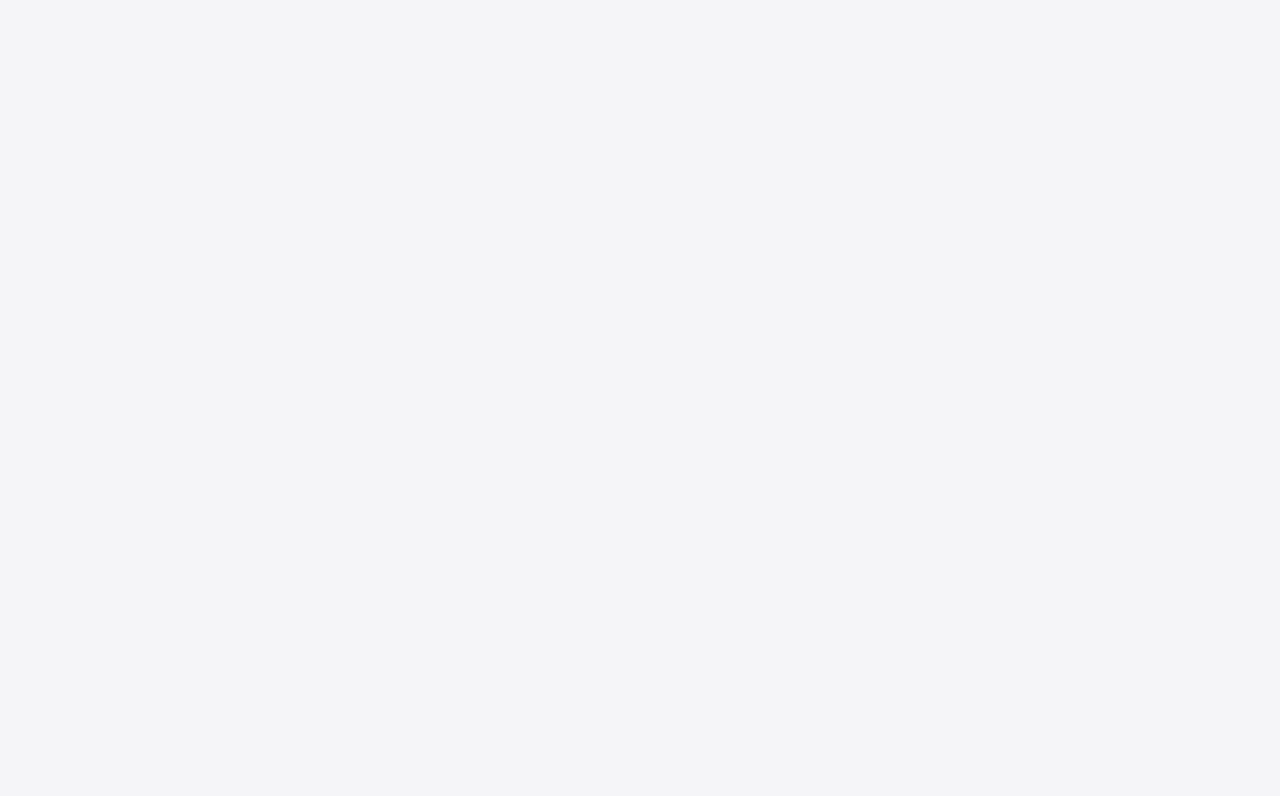
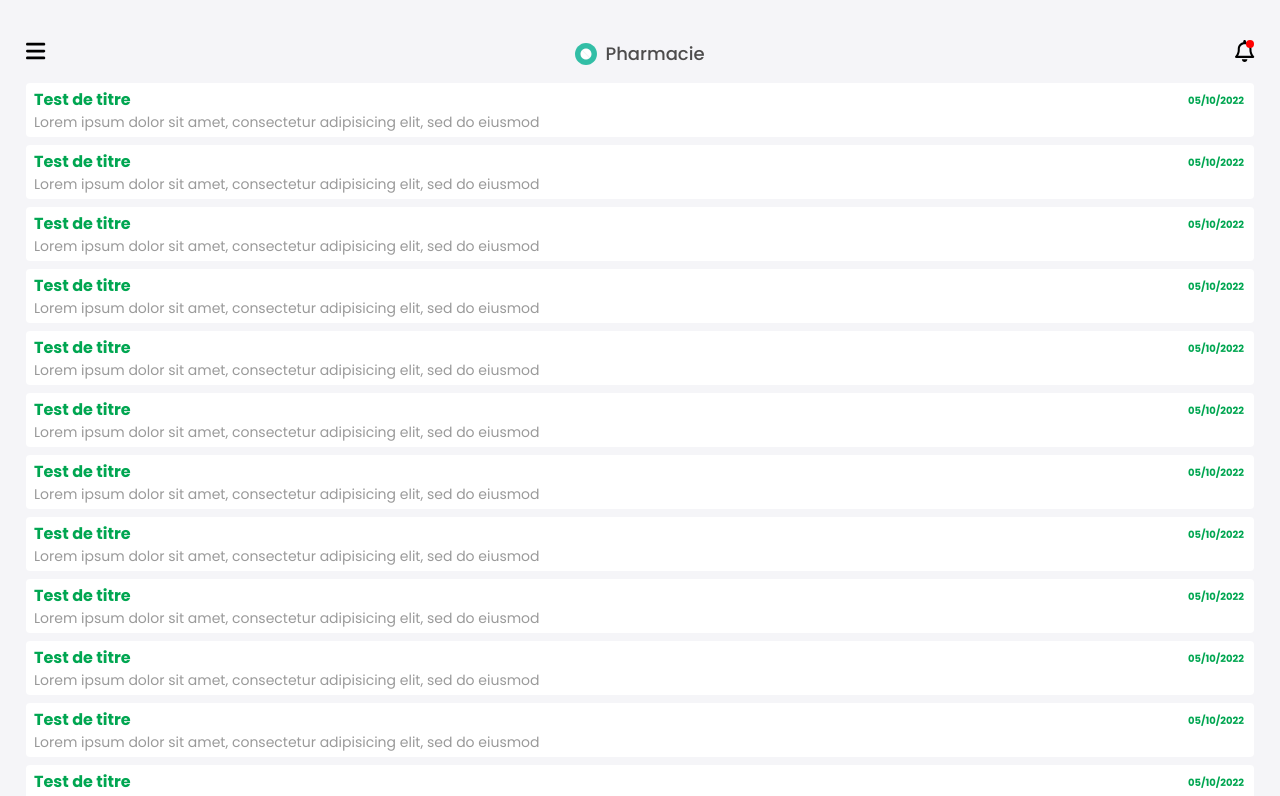
Before and after one commit to MMK-13/pharmacy-front, a Vue app: page /notifications in a window 1280 px wide. Before the commit this address had no page. Shown: the top 796 px of the page. Built offline with nearby package versions, Linux system fonts and the light colour scheme.

Commit message:
Add notification route, creating NotificationPage and NotificationItem

```diff
--- /dev/null
+++ b/src/components/NotificationItem.vue
@@ -0,0 +1,38 @@
+<template>
+	<div class="notification">
+		<h2 class="notification__title">{{ title }}<span class="notification__date">{{ date }}</span></h2>
+		<p class="notification__text">{{ content }}</p>
+	</div>
+</template>
+
+<script>
+	export default {
+		name: 'NotificationItem',
+		props: ['title', 'content', 'date']
+	}
+</script>
+
+<style scoped>
+	.notification {
+		position: relative;
+		background-color: #FFF;
+		border-radius: 4px;
+		padding: 4px 8px;
+	}
+	.notification__title {
+		color: #00A651;
+		margin: 0;
+		font-size: 16px;
+	}
+	.notification__text {
+		color: #9A9A9A;
+		margin: 0;
+		font-size: 14px;
+	}
+	.notification__date {
+		position: absolute;
+		font-size: 10px;
+		top: 10px;
+		right: 10px;
+	}
+</style>
--- /dev/null
+++ b/src/pages/NotificationPage.vue
@@ -0,0 +1,61 @@
+<template>
+	<div class="container">
+		<TopHeader class="TopHeader" />
+		<NotificationItem v-for="(notification, key) in notifications" :key="key" class="NotificationItem"
+			:title="notification.title"
+			:content="notification.content"
+			:date="notification.date"
+		/>
+	</div>
+</template>
+
+<script>
+	import TopHeader from '@/components/TopHeader'
+	import NotificationItem from '@/components/NotificationItem'
+
+	export default {
+		name: 'NotificationPage',
+		components: {
+			TopHeader,
+			NotificationItem,
+		},
+		data() {
+			return {
+				notifications: [
+					{title: 'Test de titre', content: 'Lorem ipsum dolor sit amet, consectetur adipisicing elit, sed do eiusmod', date: '05/10/2022'},
+					{title: 'Test de titre', content: 'Lorem ipsum dolor sit amet, consectetur adipisicing elit, sed do eiusmod', date: '05/10/2022'},
+					{title: 'Test de titre', content: 'Lorem ipsum dolor sit amet, consectetur adipisicing elit, sed do eiusmod', date: '05/10/2022'},
+					{title: 'Test de titre', content: 'Lorem ipsum dolor sit amet, consectetur adipisicing elit, sed do eiusmod', date: '05/10/2022'},
+					{title: 'Test de titre', content: 'Lorem ipsum dolor sit amet, consectetur adipisicing elit, sed do eiusmod', date: '05/10/2022'},
+					{title: 'Test de titre', content: 'Lorem ipsum dolor sit amet, consectetur adipisicing elit, sed do eiusmod', date: '05/10/2022'},
+					{title: 'Test de titre', content: 'Lorem ipsum dolor sit amet, consectetur adipisicing elit, sed do eiusmod', date: '05/10/2022'},
+					{title: 'Test de titre', content: 'Lorem ipsum dolor sit amet, consectetur adipisicing elit, sed do eiusmod', date: '05/10/2022'},
+					{title: 'Test de titre', content: 'Lorem ipsum dolor sit amet, consectetur adipisicing elit, sed do eiusmod', date: '05/10/2022'},
+					{title: 'Test de titre', content: 'Lorem ipsum dolor sit amet, consectetur adipisicing elit, sed do eiusmod', date: '05/10/2022'},
+					{title: 'Test de titre', content: 'Lorem ipsum dolor sit amet, consectetur adipisicing elit, sed do eiusmod', date: '05/10/2022'},
+					{title: 'Test de titre', content: 'Lorem ipsum dolor sit amet, consectetur adipisicing elit, sed do eiusmod', date: '05/10/2022'},
+					{title: 'Test de titre', content: 'Lorem ipsum dolor sit amet, consectetur adipisicing elit, sed do eiusmod', date: '05/10/2022'},
+					{title: 'Test de titre', content: 'Lorem ipsum dolor sit amet, consectetur adipisicing elit, sed do eiusmod', date: '05/10/2022'},
+					{title: 'Test de titre', content: 'Lorem ipsum dolor sit amet, consectetur adipisicing elit, sed do eiusmod', date: '05/10/2022'},
+					{title: 'Test de titre', content: 'Lorem ipsum dolor sit amet, consectetur adipisicing elit, sed do eiusmod', date: '05/10/2022'},
+					{title: 'Test de titre', content: 'Lorem ipsum dolor sit amet, consectetur adipisicing elit, sed do eiusmod', date: '05/10/2022'},
+					{title: 'Test de titre', content: 'Lorem ipsum dolor sit amet, consectetur adipisicing elit, sed do eiusmod', date: '05/10/2022'},
+					{title: 'Test de titre', content: 'Lorem ipsum dolor sit amet, consectetur adipisicing elit, sed do eiusmod', date: '05/10/2022'},
+				],
+			}
+		},
+	}
+</script>
+
+<style scoped>
+	.container {
+		min-height: 100%;
+		padding: 40px 26px 50px 26px;
+	}
+	.TopHeader {
+		margin-bottom: 16px;
+	}
+	.NotificationItem {
+		margin-bottom: 8px;
+	}
+</style>
```
Also changed, not shown: src/router.js (+9 -8 lines).
